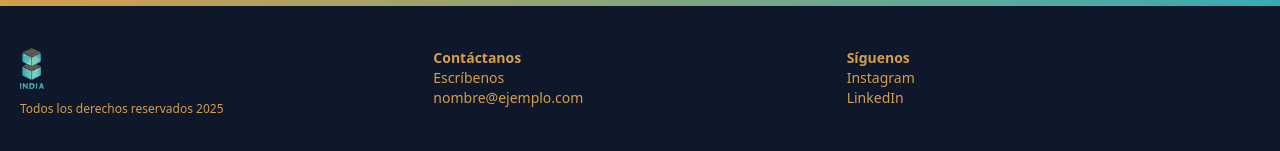
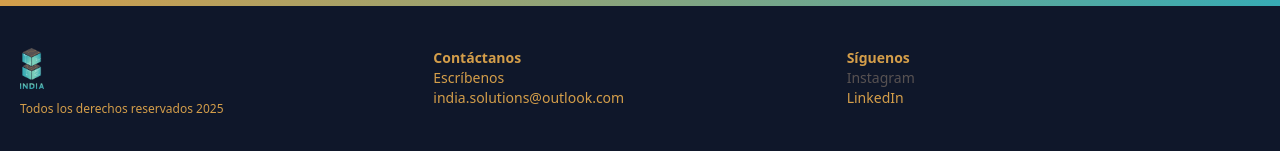
Before and after one commit to indiait/india-it, a Next.js app: page / in a window 1280 px wide. Shown: the part 1634-1785 px from the top of the page. Built offline with nearby package versions, Linux system fonts and the light colour scheme.

Commit message:
Updating contact info

```diff
--- a/src/app/components/Footer/Footer.jsx
+++ b/src/app/components/Footer/Footer.jsx
@@ -25,14 +25,20 @@ export default function Footer() {
             <div className="w-full h-fit text-sm text-gold ">
                 <p className="font-semibold">Contáctanos</p>
                 <p>Escríbenos</p>
-                <a href="#">nombre@ejemplo.com</a>
+                <a href="mailto:india.solutions@outlook.com">india.solutions@outlook.com</a>
             </div>
 
             <div className="w-full h-fit text-sm text-gold mt-[2rem] md:mt-0">
                 <p className="font-semibold">Síguenos</p>
                 <div className="flex flex-row md:flex-col w-3/4 justify-between">
-                    <a href="#">Instagram</a>
-                    <a href="#">LinkedIn</a>
+                    <a
+                        href="#"
+                        className="text-dark"
+                        style={{
+                            pointerEvents: "none",
+                        }}
+                    >Instagram</a>
+                    <a href="https://www.linkedin.com/company/indiait/">LinkedIn</a>
                 </div>
 
             </div>
```
